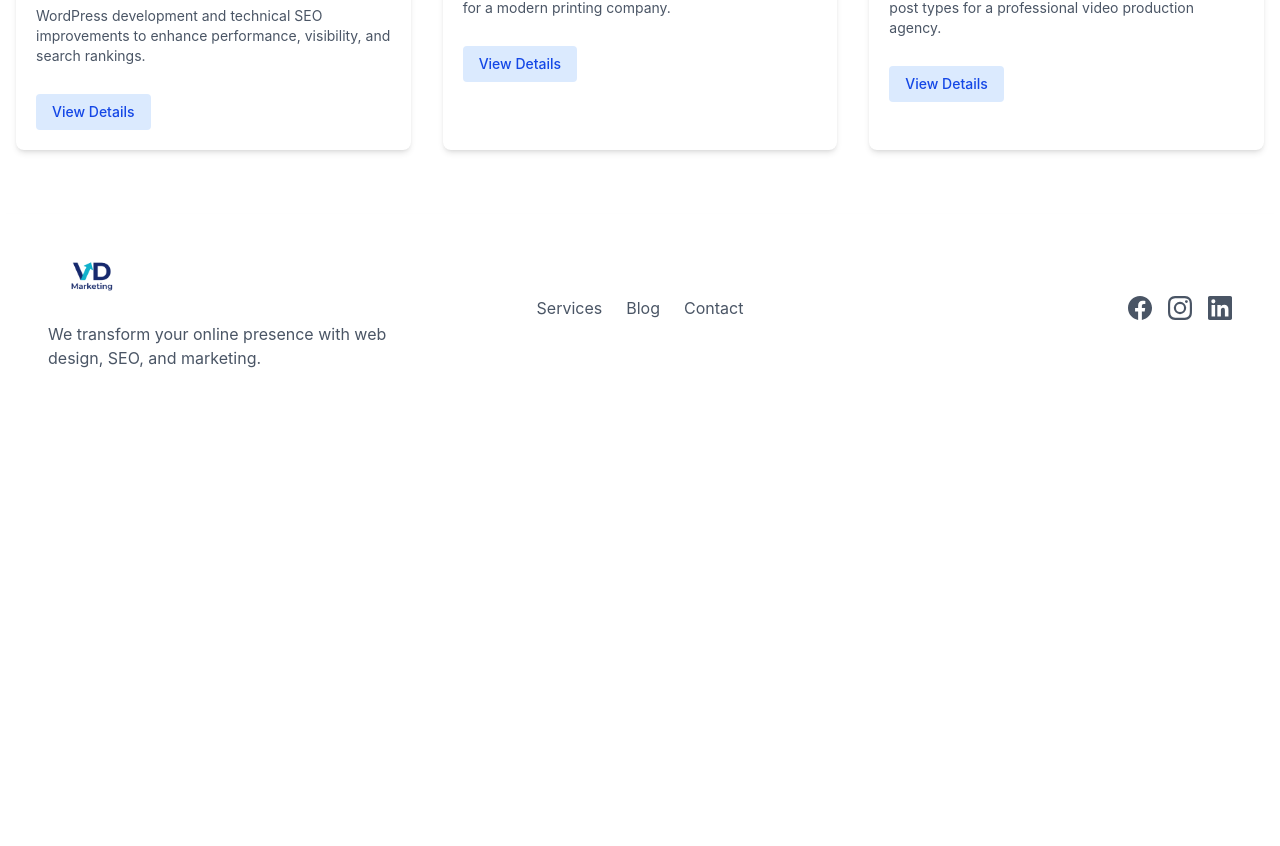
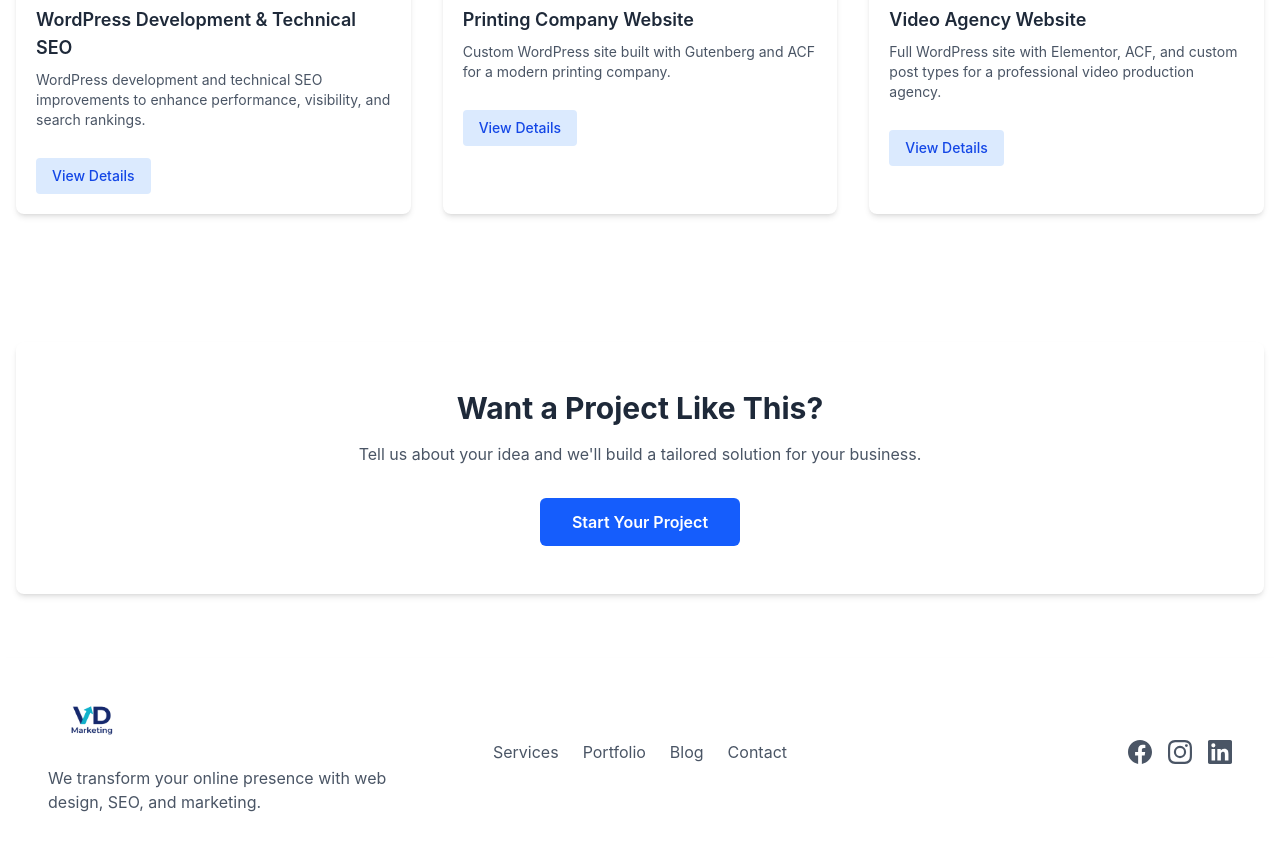
Before and after one commit to DiegoPonce0/vdmarketing, a Next.js app: page /portfolio in a window 1280 px wide. Shown: the part 1218-2064 px from the top of the page. Before the commit the page ends 1620 px from the top, so only its background shows below. Built offline with nearby package versions, Linux system fonts and the light colour scheme.

Commit message:
feat: add CTASection component and update PortfolioPage; refactor HeroSection for consistent padding

```diff
--- a/src/app/portfolio/page.tsx
+++ b/src/app/portfolio/page.tsx
@@ -1,11 +1,13 @@
 import HeroSection from "@/components/portfolio/HeroSection";
 import ProjectList from "@/components/portfolio/ProjectList";
+import CTASection from "@/components/portfolio/CTASection";
 
 export default function PortfolioPage() {
   return (
     <main className="flex flex-col flex-1">
       <HeroSection />
       <ProjectList />
+      <CTASection />
     </main>
   );
 }
--- a/src/components/blog/HeroSection.tsx
+++ b/src/components/blog/HeroSection.tsx
@@ -1,6 +1,6 @@
 export default function HeroSection() {
   return (
-    <section className="py-16 bg-surface">
+    <section className="pt-32 pb-16 bg-surface">
       <div className="container mx-auto px-4">
         <h2 className="text-4xl md:text-5xl font-bold text-center text-gray-800 mb-12">
           Articles & Recommendations
--- a/src/components/contact/HeroSection.tsx
+++ b/src/components/contact/HeroSection.tsx
@@ -1,6 +1,6 @@
 export default function HeroSection() {
   return (
-    <section className="py-16 bg-surface">
+    <section className="pt-32 pb-16 bg-surface">
       <div className="container mx-auto px-4">
         <h2 className="text-4xl md:text-5xl font-bold text-center text-gray-800 mb-12">
           Let&apos;s talk about your project and how we can help you grow online.
--- a/src/components/layout/Footer.tsx
+++ b/src/components/layout/Footer.tsx
@@ -12,13 +12,16 @@ export default function Footer() {
         </div>
 
         <div className="flex flex-row items-center justify-center space-x-6">
-          <a href="#" className="text-gray-600 hover:text-gray-800">
+          <a href="/services" className="text-gray-600 hover:text-gray-800">
             Services
           </a>
-          <a href="#" className="text-gray-600 hover:text-gray-800">
+          <a href="/portfolio" className="text-gray-600 hover:text-gray-800">
+            Portfolio
+          </a>
+          <a href="/blog" className="text-gray-600 hover:text-gray-800">
             Blog
           </a>
-          <a href="#" className="text-gray-600 hover:text-gray-800">
+          <a href="/contact" className="text-gray-600 hover:text-gray-800">
             Contact
           </a>
         </div>
--- a/src/components/layout/Header.tsx
+++ b/src/components/layout/Header.tsx
@@ -8,6 +8,7 @@ import Logo from './Logo';
 const navLinks = [
   { href: '/', label: 'HOME' },
   { href: '/services', label: 'SERVICES' },
+  { href: '/portfolio', label: 'PORTFOLIO' },
   { href: '/blog', label: 'BLOG' },
   { href: '/contact', label: 'CONTACT' },
 ];
--- /dev/null
+++ b/src/components/portfolio/CTASection.tsx
@@ -0,0 +1,22 @@
+import Link from "next/link";
+
+export default function CTASection() {
+  return (
+    <section className="py-16 bg-surface">
+      <div className="mx-2 md:mx-4 bg-white rounded-lg shadow-md p-8 md:p-12 text-center">
+        <h2 className="text-3xl font-bold text-gray-800 mb-4">
+          Want a Project Like This?
+        </h2>
+        <p className="text-gray-600 mb-8 max-w-xl mx-auto">
+          Tell us about your idea and we&apos;ll build a tailored solution for your business.
+        </p>
+        <Link
+          href="/contact"
+          className="inline-block bg-blue-600 text-white font-semibold px-8 py-3 rounded-md hover:bg-blue-700 transition"
+        >
+          Start Your Project
+        </Link>
+      </div>
+    </section>
+  );
+}
--- a/src/components/portfolio/HeroSection.tsx
+++ b/src/components/portfolio/HeroSection.tsx
@@ -1,6 +1,6 @@
 export default function HeroSection() {
   return (
-    <section className="py-16 bg-surface">
+    <section className="pt-32 pb-16 bg-surface">
       <div className="container mx-auto px-4">
         <h2 className="text-4xl md:text-5xl font-bold text-center text-gray-800 mb-12">
           Our Projects
--- a/src/components/services/HeroServiceSection.tsx
+++ b/src/components/services/HeroServiceSection.tsx
@@ -1,6 +1,6 @@
 export default function HeroServiceSection() {
   return (
-    <section className="py-16 bg-surface">
+    <section className="pt-32 pb-16 bg-surface">
       <div className="container mx-auto px-4">
         <h2 className="text-4xl md:text-5xl font-bold text-center text-gray-800 mb-12">
           Our Services
```
